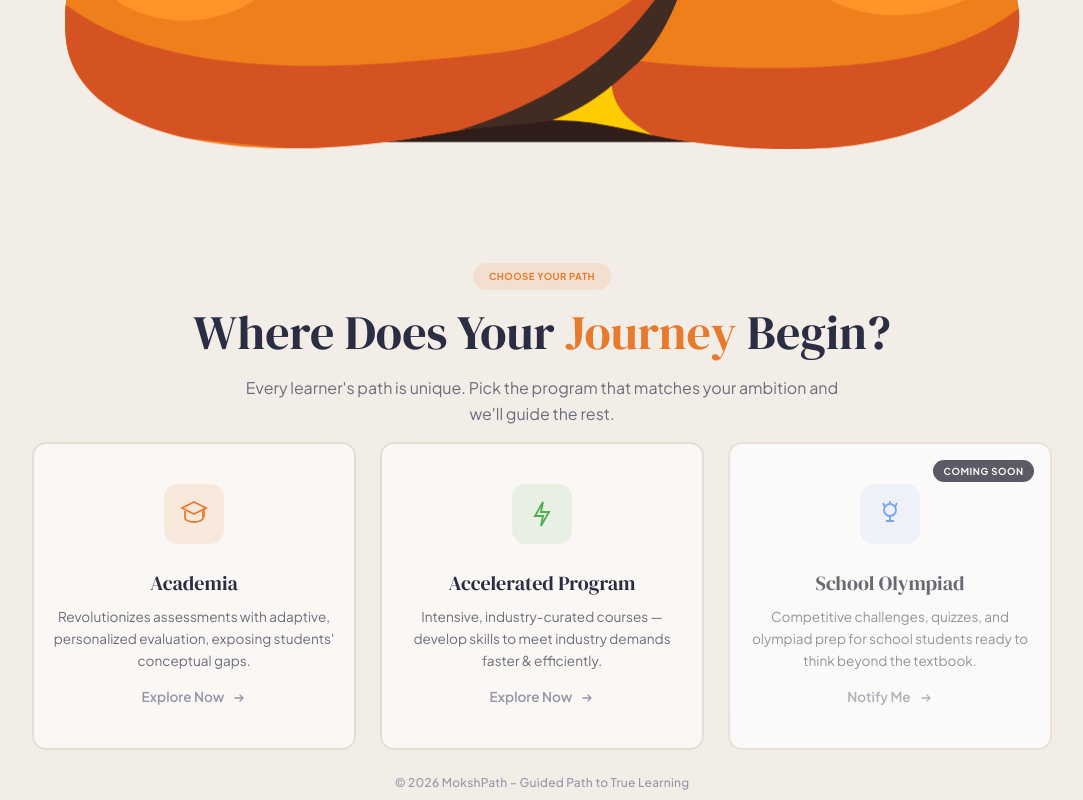
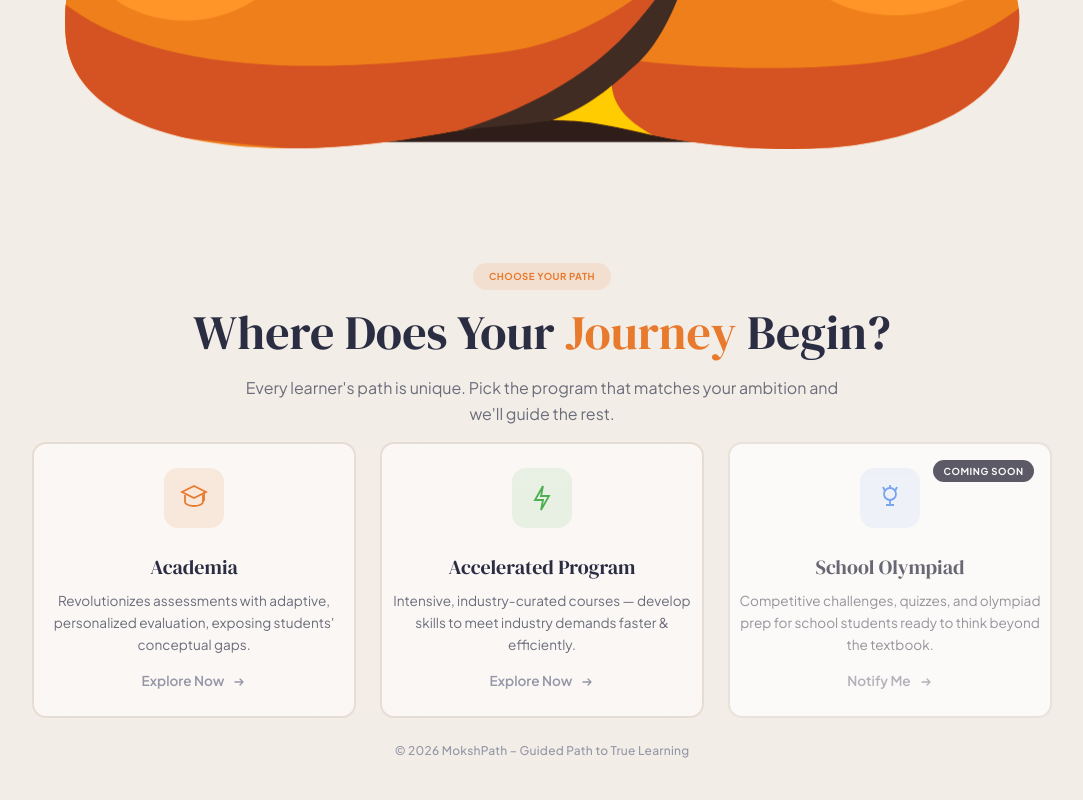
Before and after one commit to Aiinhome-Aivista/moksh-path-landing, a React (Vite) app: page / in a window 1280 px wide. Shown: the part 1303-2103 px from the top of the page, without its empty margins (98-1181 px from the left). After the commit the page ends 2071 px from the top, so only its background shows below. Built offline with nearby package versions, Linux system fonts and the light colour scheme.

Commit message:
scroll remove 2

```diff
--- a/src/components/home/mokshPathDashboard.css
+++ b/src/components/home/mokshPathDashboard.css
@@ -111,7 +111,7 @@
   -webkit-backdrop-filter: blur(16px);
   border: 1px solid rgba(255, 255, 255, 0.4);
 
-  padding: 2.5rem 1rem;
+  padding: 1.5rem .5rem;
   border-radius: 14px;
   border: 2px solid #e5ddd4;
   position: relative;
```
